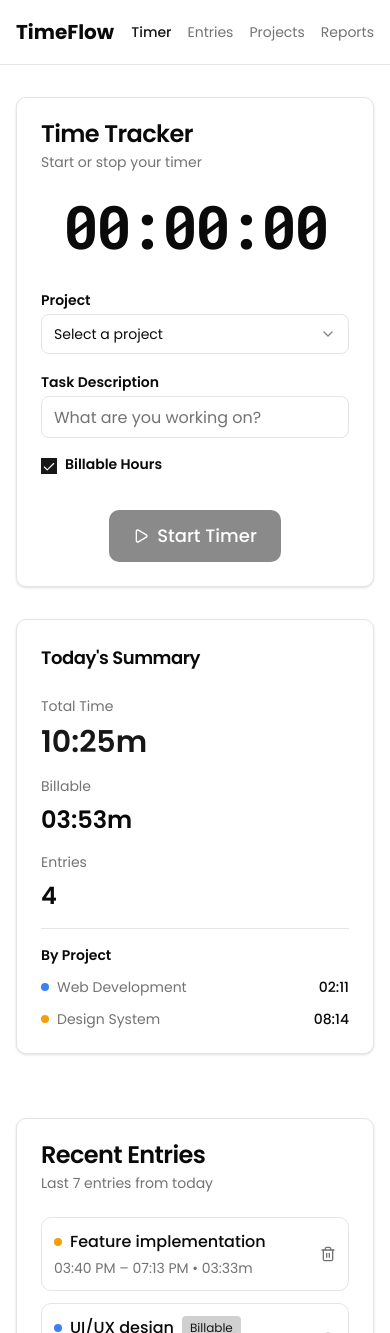
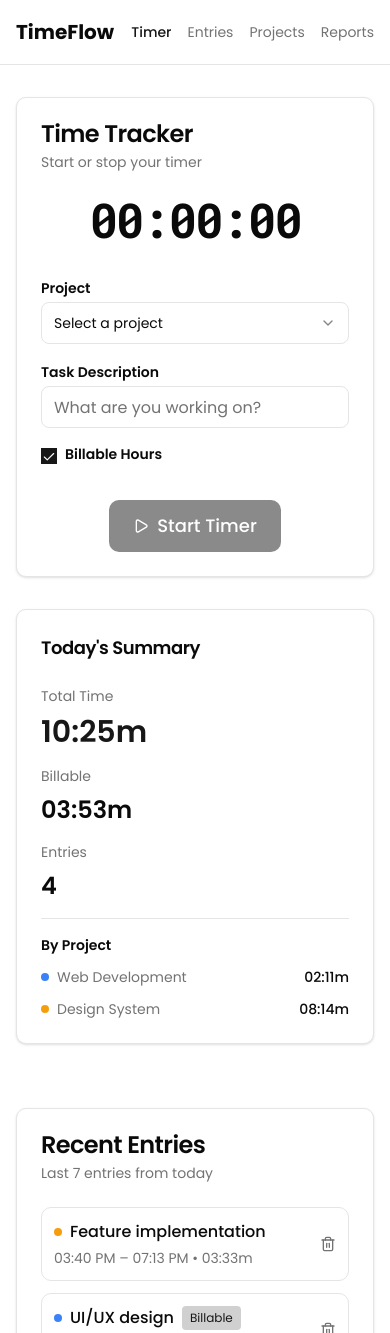
Before and after one commit to AbdallahRagab7/time-tracker, a Next.js app: page /timer in a window 390 px wide. Shown: the top 1333 px of the page. Built offline with nearby package versions, Linux system fonts and the light colour scheme.

Commit message:
fix: ui enhancement in responsive

```diff
--- a/components/ui/select.tsx
+++ b/components/ui/select.tsx
@@ -17,7 +17,7 @@ const SelectTrigger = React.forwardRef<
   <SelectPrimitive.Trigger
     ref={ref}
     className={cn(
-      "flex h-10 w-full items-center justify-between rounded-md border border-input bg-background px-3 py-2 text-sm ring-offset-background placeholder:text-muted-foreground focus:outline-none focus:ring-2 focus:ring-ring  disabled:cursor-not-allowed disabled:opacity-50 [&>span]:line-clamp-1",
+      "flex h-[42px] w-full items-center justify-between rounded-md border border-input bg-background px-3 py-2 text-sm ring-offset-background placeholder:text-muted-foreground focus:outline-none focus:ring-2 focus:ring-ring  disabled:cursor-not-allowed disabled:opacity-50 [&>span]:line-clamp-1",
       className
     )}
     {...props}
@@ -75,7 +75,7 @@ const SelectContent = React.forwardRef<
       className={cn(
         "relative z-50 max-h-96 min-w-[8rem] overflow-hidden rounded-md border bg-popover text-popover-foreground shadow-md data-[state=open]:animate-in data-[state=closed]:animate-out data-[state=closed]:fade-out-0 data-[state=open]:fade-in-0 data-[state=closed]:zoom-out-95 data-[state=open]:zoom-in-95 data-[side=bottom]:slide-in-from-top-2 data-[side=left]:slide-in-from-right-2 data-[side=right]:slide-in-from-left-2 data-[side=top]:slide-in-from-bottom-2",
         position === "popper" &&
-          "data-[side=bottom]:translate-y-1 data-[side=left]:-translate-x-1 data-[side=right]:translate-x-1 data-[side=top]:-translate-y-1",
+        "data-[side=bottom]:translate-y-1 data-[side=left]:-translate-x-1 data-[side=right]:translate-x-1 data-[side=top]:-translate-y-1",
         className
       )}
       position={position}
@@ -86,7 +86,7 @@ const SelectContent = React.forwardRef<
         className={cn(
           "p-1",
           position === "popper" &&
-            "h-[var(--radix-select-trigger-height)] w-full min-w-[var(--radix-select-trigger-width)]"
+          "h-[var(--radix-select-trigger-height)] w-full min-w-[var(--radix-select-trigger-width)]"
         )}
       >
         {children}
--- a/features/projects/components/add-project-modal.tsx
+++ b/features/projects/components/add-project-modal.tsx
@@ -259,11 +259,10 @@ export function AddProjectModal({
                 <button
                   key={colorItem.value}
                   type="button"
-                  className={`h-7 w-7 rounded-full transition-transform hover:scale-110 ${
-                    selectedColor === colorItem.value
-                      ? "ring-2 ring-offset-2 ring-primary"
-                      : ""
-                  }`}
+                  className={`h-7 w-7 rounded-full transition-transform hover:scale-110 ${selectedColor === colorItem.value
+                    ? "ring-2 ring-offset-2 ring-primary"
+                    : ""
+                    }`}
                   style={{ backgroundColor: colorItem.value }}
                   onClick={() => setValue("color", colorItem.value)}
                   aria-label={`Select color ${colorItem.label}`}
@@ -278,6 +277,7 @@ export function AddProjectModal({
             <Button
               type="button"
               variant="outline"
+              className="!px-7"
               onClick={() => {
                 onClose();
                 reset();
--- a/features/timer/components/timer-display.tsx
+++ b/features/timer/components/timer-display.tsx
@@ -43,11 +43,9 @@ export function TimerDisplay() {
   return (
     <div className="flex flex-col items-center gap-2">
       <div
-        className={`${
-          robotoMono.className
-        } text-6xl font-bold tracking-tighter ${
-          timerState.isRunning ? "text-primary" : "text-foreground"
-        }`}
+        className={`${robotoMono.className
+          } text-5xl md:text-6xl font-bold tracking-tighter ${timerState.isRunning ? "text-primary" : "text-foreground"
+          }`}
       >
         {formatted}
       </div>
--- a/features/timer/components/today-summary.tsx
+++ b/features/timer/components/today-summary.tsx
@@ -69,27 +69,29 @@ export function TodaySummary() {
 
         {Object.keys(stats.byProject).length > 0 && (
           <div className="space-y-3 border-t border-border pt-4">
-            <div className="text-sm font-semibold text-foreground">
+            <h3 className="text-sm font-semibold text-foreground">
               By Project
-            </div>
+            </h3>
             {Object.entries(stats.byProject).map(([projectId, duration]) => {
               const project = projects.find((p) => p.id === projectId);
+              if (!project) return null;
+
               return (
                 <div
                   key={projectId}
-                  className="flex justify-between items-center text-sm"
+                  className="flex items-center justify-between text-sm"
                 >
                   <div className="flex items-center gap-2">
-                    <div
-                      className="w-2 h-2 rounded-full"
-                      style={{ backgroundColor: project?.color }}
+                    <span
+                      className="h-2 w-2 rounded-full"
+                      style={{ backgroundColor: project.color }}
                     />
                     <span className="text-muted-foreground">
-                      {project?.name}
+                      {project.name}
                     </span>
                   </div>
                   <span className="font-medium text-foreground">
-                    {formatTime(duration)}
+                    {formatTime(duration)}m
                   </span>
                 </div>
               );
```
